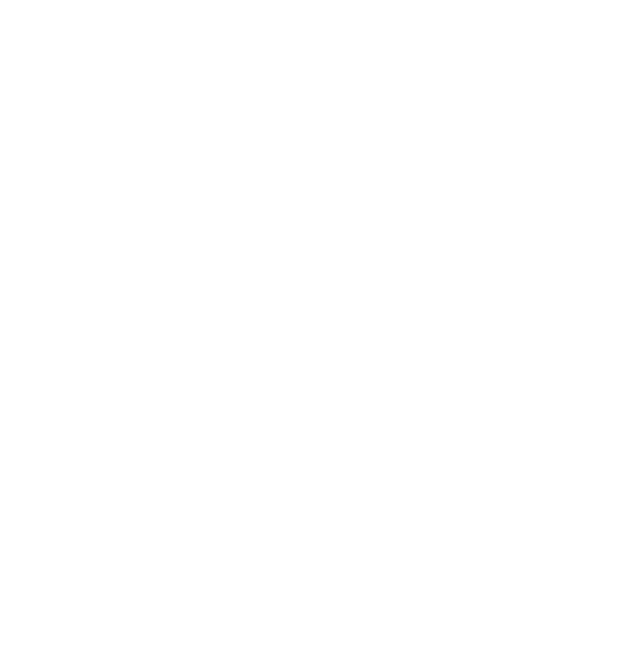
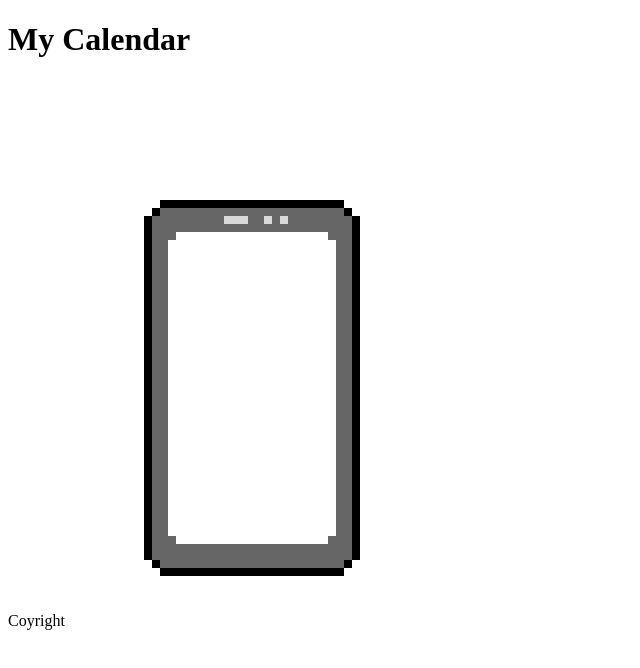
Before and after one commit to gk-Ximena/My_Pixel_Calendar, a plain HTML site: page index.html in a window 1280 px wide. Shown: the whole page, without its empty margins (0-640 px from the left). Drawn offline with Linux system fonts and the light colour scheme.

Commit message:
Basic structure Some basic pixel art layout

```diff
--- a/index.html
+++ b/index.html
@@ -3,9 +3,23 @@
 <head>
     <meta charset="UTF-8">
     <meta name="viewport" content="width=device-width, initial-scale=1.0">
-    <title>Document</title>
+    <title>Calendar</title>
+    <link rel="stylesheet" href="styles/index.css">
 </head>
 <body>
-
+    <header>
+        <h1>My Calendar</h1>
+    </header>
+    <aside>
+        <div id="configuration"></div>
+    </aside>
+    <main>
+        <div id="calendar">
+            <img src="assets/images/pixel_art.png" alt="Phone">
+        </div>
+    </main>
+    <footer>
+        <p>Coyright</p>
+    </footer>
 </body>
 </html>
```
Also changed, not shown: assets/images/pixel_art.png (added), styles/index.css (added).
